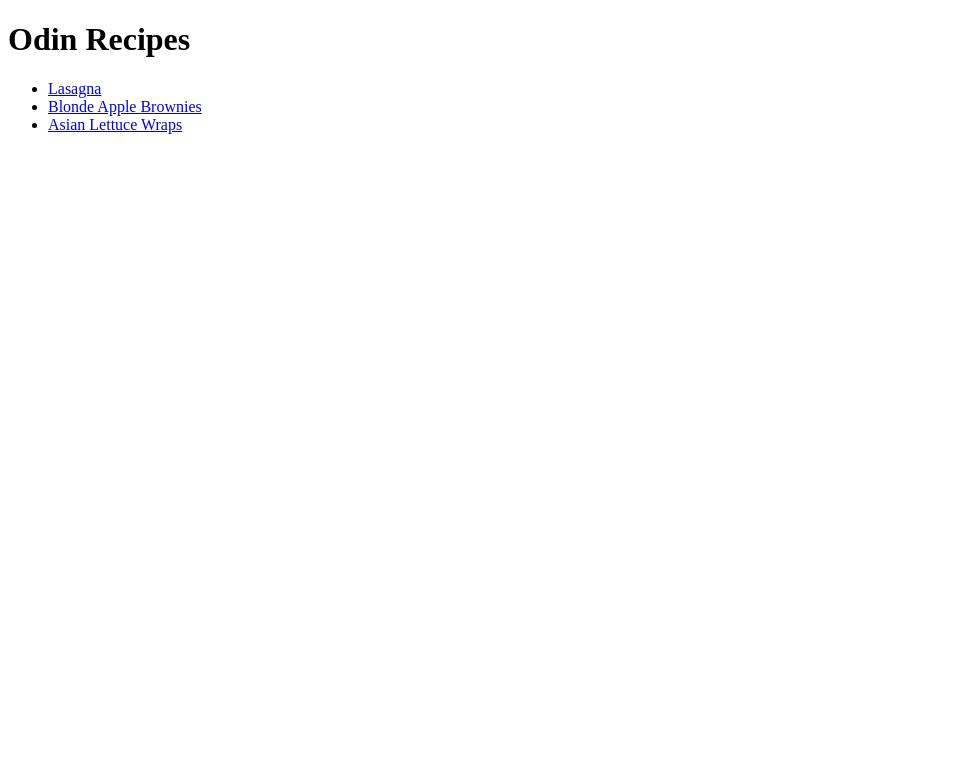
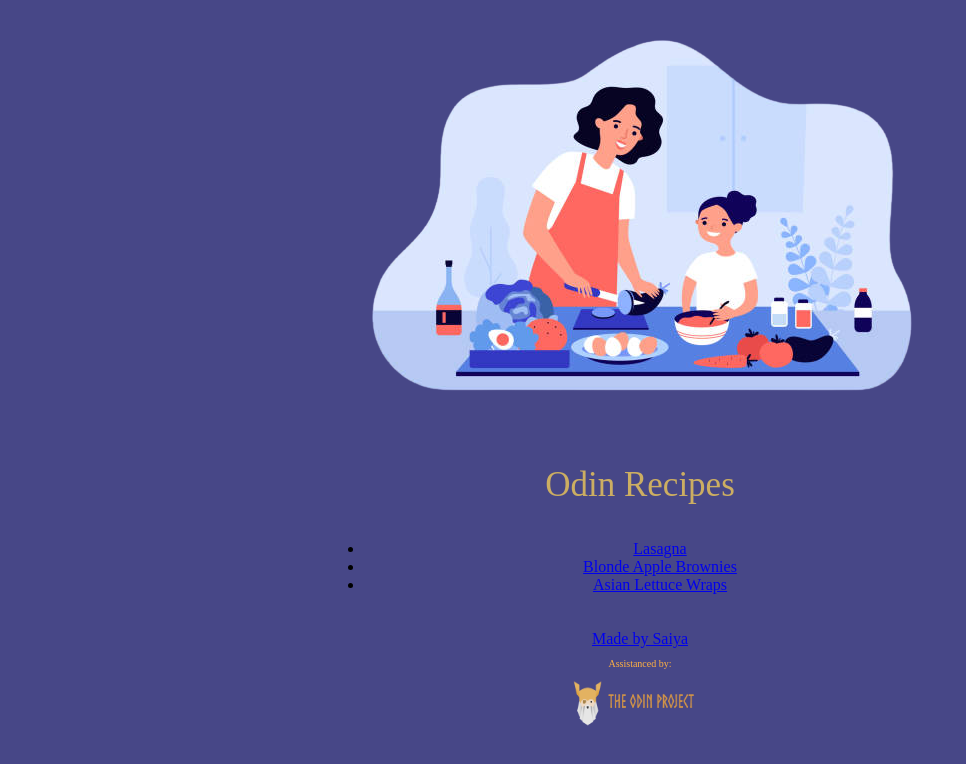
Before and after one commit to SaiyaDev/odin-recipes, a plain HTML site: page index.html in a window 1280 px wide. Shown: the whole page, without its empty margins (0-966 px from the left). Drawn offline with Linux system fonts and the light colour scheme.

Commit message:
Added css and new images

```diff
--- a/index.html
+++ b/index.html
@@ -3,15 +3,29 @@
 <head>
     <meta charset="UTF-8">
     <title>Odin Recipes</title>
+    <link rel="stylesheet" href="styles/styles.css">
 </head>
 
 <body>
-    <h1>Odin Recipes</h1>
-    <ul>
-        <li><a href="./recipes/lasagna.html">Lasagna</a></li>
-        <li><a href="./recipes/cookies.html">Blonde Apple Brownies</a></li>
-        <li><a href="./recipes/wraps.html">Asian Lettuce Wraps</a></li>
-    </ul>
+    <div class="main">
+        <div class="image"> <img src="images/cooking.png"></div>
+        <p class="recipe-title">Odin Recipes</p>
+        <ul>
+            <li><a href="./recipes/lasagna.html">Lasagna</a></li>
+            <li><a href="./recipes/cookies.html">Blonde Apple Brownies</a></li>
+            <li><a href="./recipes/wraps.html">Asian Lettuce Wraps</a></li>
+        </ul>
+    </div>
+
+    <div class="footer">
+        <a href="https://github.com/SaiyaDev">Made by Saiya</a>
+        <br>
+        <div class="assistance">
+            <p class="text">Assistanced by:</p>
+            <a href="https://www.theodinproject.com/">
+            <img class="image" src="images/odin.png"></a>
+        </div>
+    </div>
 </body>
 
 </html>
--- /dev/null
+++ b/styles/styles.css
@@ -0,0 +1,32 @@
+body {
+    background-color: #474787;
+}
+
+.main {
+    margin: auto;
+    width: 50%;
+    padding: 10px;
+    text-align: center;
+}
+
+.recipe-title {
+    font-size: 35px;
+    color: #ccae62;
+}
+
+.footer {
+    margin: auto;
+    width: 50%;
+    padding: 10px;
+    text-align: center;
+}
+
+.assistance .text {
+    font-size: 10px;
+    color: #ffb142;
+}
+
+.assistance .image {
+    width: 150px;
+    height: 50px;
+}
```
